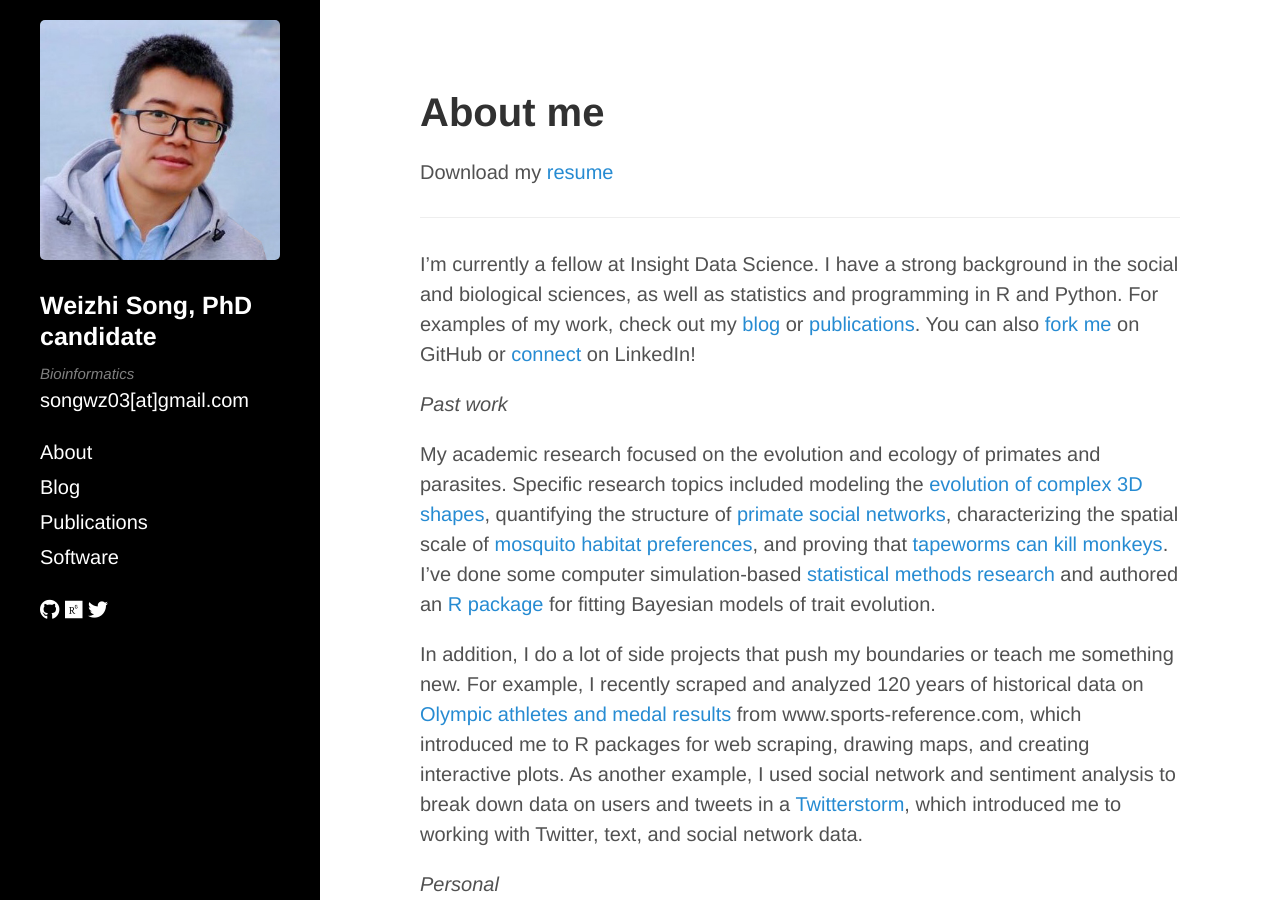
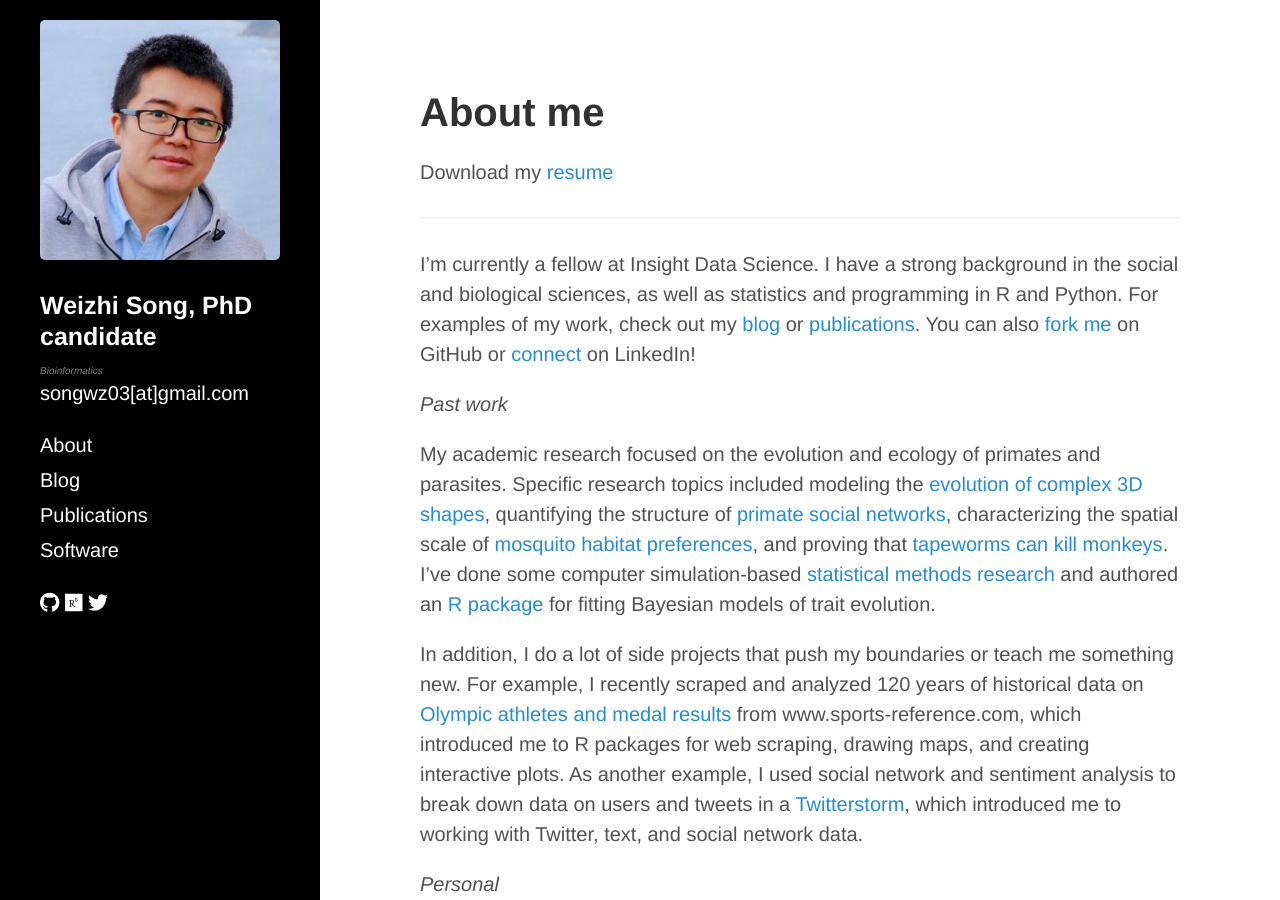
Before and after one commit to songweizhi/songweizhi.github.io, a Jekyll site: the page built from index.md, in a window 1280 px wide and 900 px high. Built offline with Jekyll 4.4.1, drawn with Linux system fonts in a browser that asks for light colours; nearby versions of some CDN libraries.

Commit message:
Initial commit

```diff
--- a/_includes/sidebar.html
+++ b/_includes/sidebar.html
@@ -3,7 +3,7 @@
     <div class="sidebar-about">
       <img src="/assets/images/profile.jpg"/>
       <h3><a class="">Weizhi Song, PhD candidate</a></h3>
-      <p style="font-size:15px">
+      <p style="font-size:10px">
       <i>Bioinformatics</i><br />
       <a class="lead">songwz03[at]gmail.com</a>
       </p>
```
